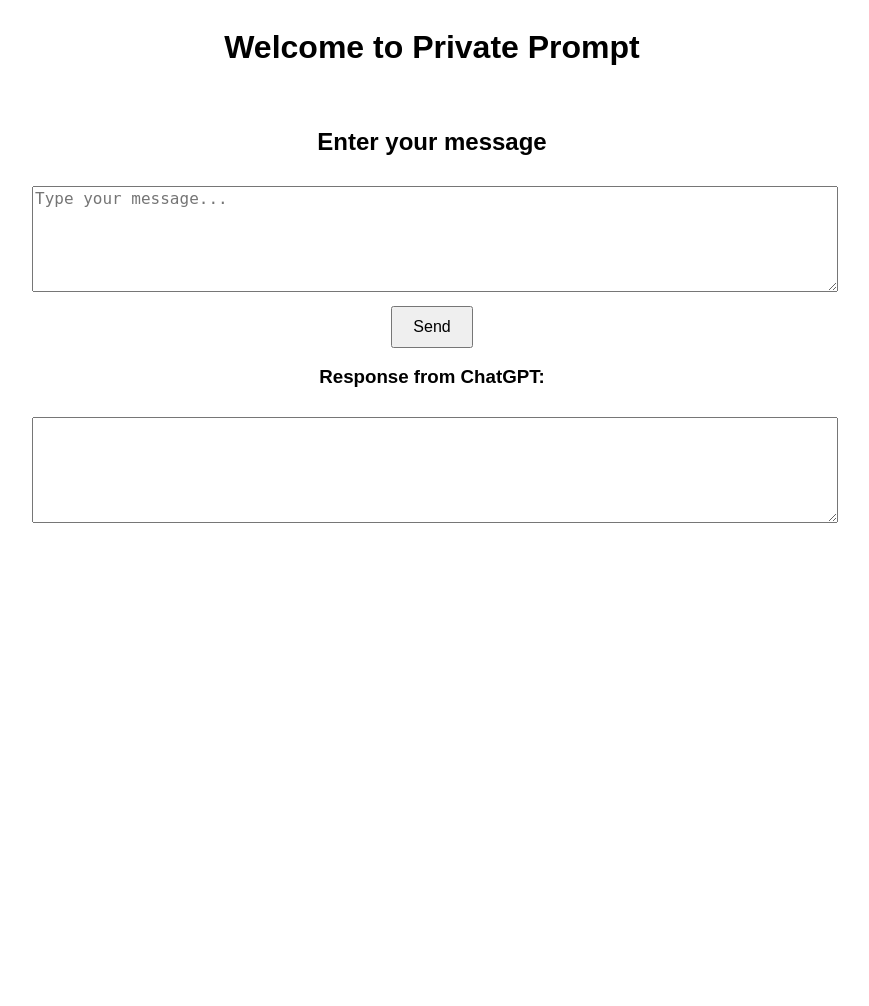
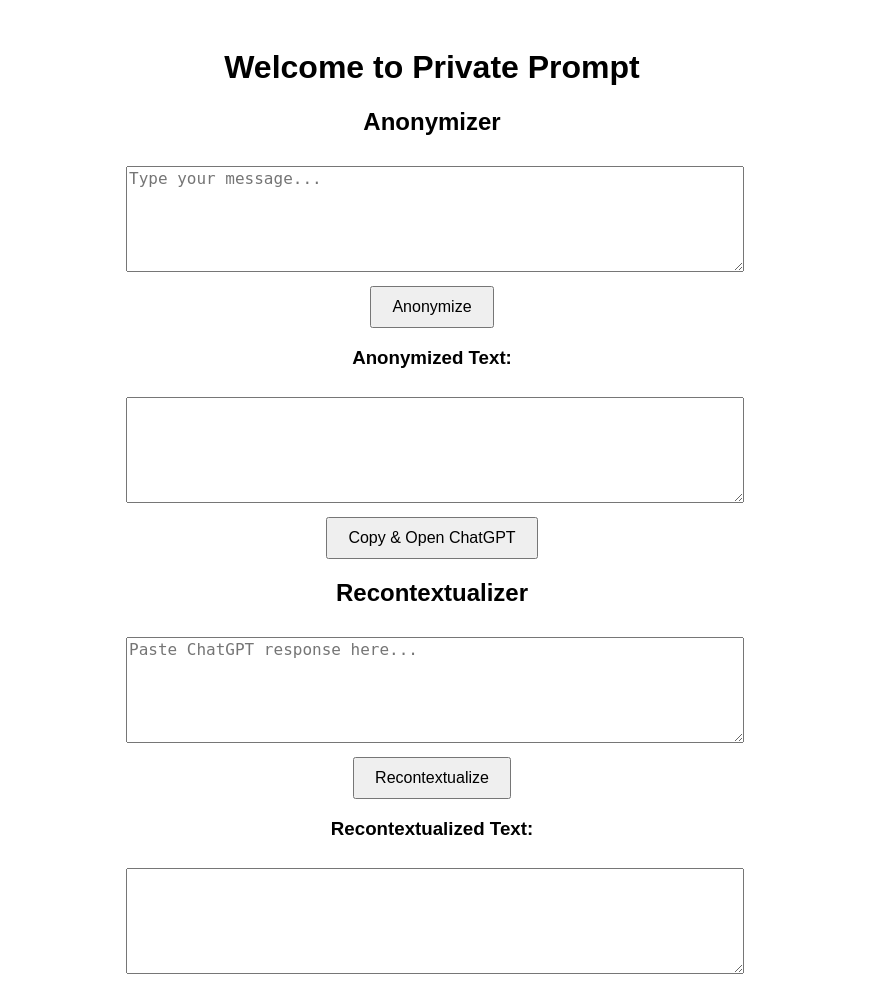
Before and after one commit to Chkouba/privateprompte-api, a Flask app: template templates/index.html in a window 1280 px wide. Shown: the whole page, without its empty margins (208-1077 px from the left). Before the commit the page ends 523 px from the top, so only its background shows below. Run offline with Flask 3, Linux system fonts and the light colour scheme; the template is opened without the code that fills it, so the values that code supplies are empty.

Commit message:
Update index.html

```diff
--- a/templates/index.html
+++ b/templates/index.html
@@ -5,73 +5,76 @@
     <meta name="viewport" content="width=device-width, initial-scale=1.0">
     <title>Private Prompt</title>
     <style>
-        body {
-            display: flex;
-            flex-direction: column;
-            align-items: center;
-            text-align: center;
-            font-family: Arial, sans-serif;
-        }
-        .container {
-            width: 90%;
-            max-width: 800px;
-            margin-top: 20px;
-        }
-        textarea {
-            width: 100%;
-            height: 100px;
-            margin-top: 10px;
-            font-size: 16px;
-        }
-        button {
-            padding: 10px 20px;
-            font-size: 16px;
-            cursor: pointer;
-            margin-top: 10px;
-        }
+        body { font-family: Arial, sans-serif; text-align: center; padding: 20px; }
+        .container { width: 50%; margin: auto; }
+        textarea { width: 100%; height: 100px; margin-top: 10px; font-size: 16px; }
+        button { padding: 10px 20px; font-size: 16px; margin-top: 10px; cursor: pointer; }
     </style>
 </head>
 <body>
     <h1>Welcome to Private Prompt</h1>
 
     <div class="container">
-        <h2>Enter your message</h2>
+        <h2>Anonymizer</h2>
         <textarea id="userInput" placeholder="Type your message..."></textarea>
-        <button onclick="processAndSend()">Send</button>
+        <button onclick="anonymizeText()">Anonymize</button>
 
-        <h3>Response from ChatGPT:</h3>
-        <textarea id="chatResponse" readonly></textarea>
+        <h3>Anonymized Text:</h3>
+        <textarea id="anonymizedText" readonly></textarea>
+        <button onclick="copyAndOpenChatGPT()">Copy & Open ChatGPT</button>
+
+        <h2>Recontextualizer</h2>
+        <textarea id="chatResponse" placeholder="Paste ChatGPT response here..."></textarea>
+        <button onclick="recontextualizeText()">Recontextualize</button>
+
+        <h3>Recontextualized Text:</h3>
+        <textarea id="recontextualizedText" readonly></textarea>
     </div>
 
     <script>
-        async function processAndSend() {
+        function anonymizeText() {
             let inputText = document.getElementById("userInput").value;
 
-            // Étape 1 : Anonymisation automatique
-            let anonymizedResponse = await fetch("/anonymize", {
+            fetch("/anonymize", {
                 method: "POST",
                 headers: { "Content-Type": "application/json" },
                 body: JSON.stringify({ "prompt": inputText })
+            })
+            .then(response => response.json())
+            .then(data => {
+                document.getElementById("anonymizedText").value = data.anonymized_text;
+            })
+            .catch(error => console.error("Error:", error));
+        }
+
+        function copyAndOpenChatGPT() {
+            let anonymizedText = document.getElementById("anonymizedText").value;
+            if (!anonymizedText) {
+                alert("Please anonymize your text first!");
+                return;
+            }
+
+            navigator.clipboard.writeText(anonymizedText).then(() => {
+                alert("Text copied! Now opening ChatGPT...");
+                window.open("https://chat.openai.com", "_blank");
+            }).catch(err => {
+                console.error("Failed to copy text: ", err);
             });
-            let anonymizedData = await anonymizedResponse.json();
-            let anonymizedText = anonymizedData.anonymized_text;
+        }
 
-            // Étape 2 : Ouverture de ChatGPT dans un nouvel onglet avec le texte anonymisé
-            window.open(`https://chat.openai.com?input=${encodeURIComponent(anonymizedText)}`, '_blank');
+        function recontextualizeText() {
+            let responseText = document.getElementById("chatResponse").value;
 
-            // Attendre la réponse manuelle de l'utilisateur depuis ChatGPT
-            let responseText = prompt("Paste ChatGPT's response here:");
-
-            if (responseText) {
-                // Étape 3 : Recontextualisation
-                let recontextualizedResponse = await fetch("/recontextualize", {
-                    method: "POST",
-                    headers: { "Content-Type": "application/json" },
-                    body: JSON.stringify({ "response": responseText })
-                });
-                let recontextualizedData = await recontextualizedResponse.json();
-                document.getElementById("chatResponse").value = recontextualizedData.recontextualized_text;
-            }
+            fetch("/recontextualize", {
+                method: "POST",
+                headers: { "Content-Type": "application/json" },
+                body: JSON.stringify({ "response": responseText })
+            })
+            .then(response => response.json())
+            .then(data => {
+                document.getElementById("recontextualizedText").value = data.recontextualized_text;
+            })
+            .catch(error => console.error("Error:", error));
         }
     </script>
 </body>
```
